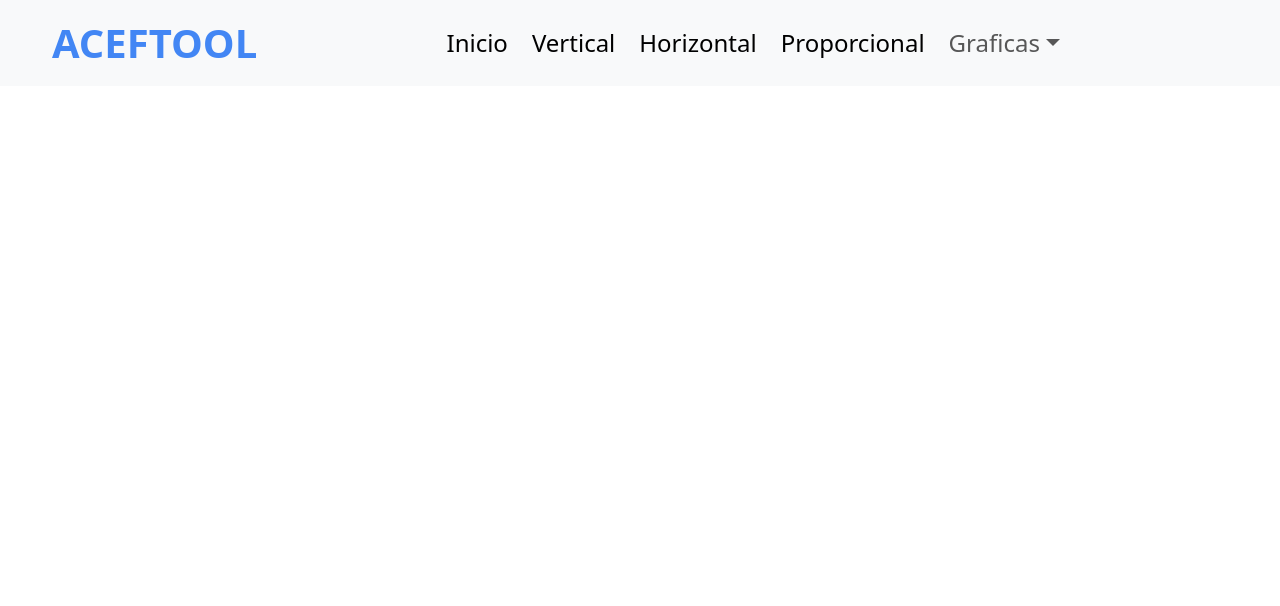
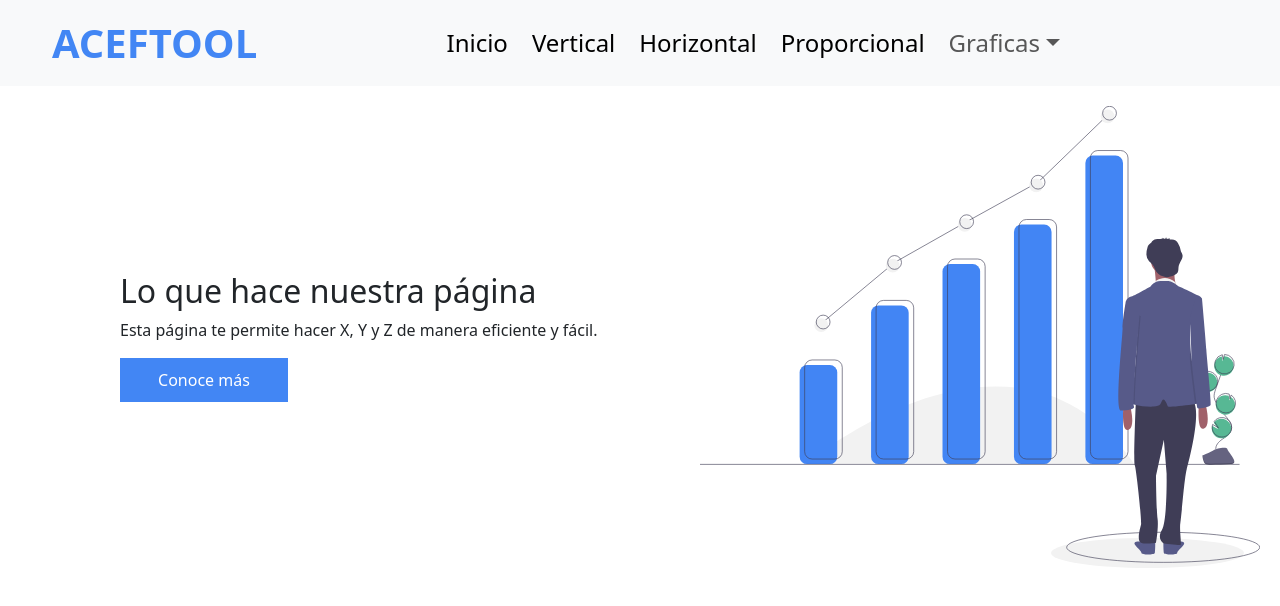
Before and after one commit to LeoTorrico/estados-financieros-front, a React (Vite) app: page / in a window 1280 px wide. Shown: the top 606 px of the page. Built offline with nearby package versions, Linux system fonts and the light colour scheme; a small style sheet from the web is missing.

Commit message:
Added seccion 1

```diff
--- a/src/Pages/Inicio.jsx
+++ b/src/Pages/Inicio.jsx
@@ -1,9 +1,12 @@
 import React from 'react'
 import Navbar from '../components/Navbar'
+import Seccion1 from '../components/Seccion1'
 const Inicio = () => {
   return (
     <div>
         <Navbar />
+        <Seccion1 />
+
     </div>
   )
 }
--- /dev/null
+++ b/src/Styles/Seccion1.css
@@ -0,0 +1,38 @@
+.seccion1 {
+    display: flex;
+    justify-content: space-between;
+    align-items: center;
+    padding: 20px;
+  }
+
+  .seccion1-left {
+    flex: 1;
+    padding-right: 20px;
+    margin-left: 100px;
+  }
+
+  .seccion1-right {
+    flex: 1;
+  }
+
+  .seccion1-right img {
+    width: 100%;
+    height: auto;
+  }
+
+  button {
+    margin-top: 10px;
+    padding: 10px 20px;
+    background-color: #4286f4;
+    color: white;
+    border: none;
+    border-radius: 20px;
+    cursor: pointer;
+    width: 30%;
+    transition: transform 0.3s ease, box-shadow 0.3s ease;
+  }
+
+  button:hover {
+    transform: scale(1.10);
+    box-shadow: 0 0 10px rgba(0, 123, 255, 0.7);
+  }
--- /dev/null
+++ b/src/components/Seccion1.jsx
@@ -0,0 +1,20 @@
+import React from 'react';
+import img1 from '/src/assets/img1.svg'; // Asegúrate de que la ruta sea correcta
+import '../Styles/Seccion1.css'; // Importa los estilos
+
+function Seccion1() {
+  return (
+    <div className="seccion1">
+      <div className="seccion1-left">
+        <h2>Lo que hace nuestra página</h2>
+        <p>Esta página te permite hacer X, Y y Z de manera eficiente y fácil.</p>
+        <button>Conoce más</button>
+      </div>
+      <div className="seccion1-right">
+        <img src={img1} alt="Descripción de la imagen" />
+      </div>
+    </div>
+  );
+}
+
+export default Seccion1;
```
Also changed, not shown: src/assets/img1.svg (added).
